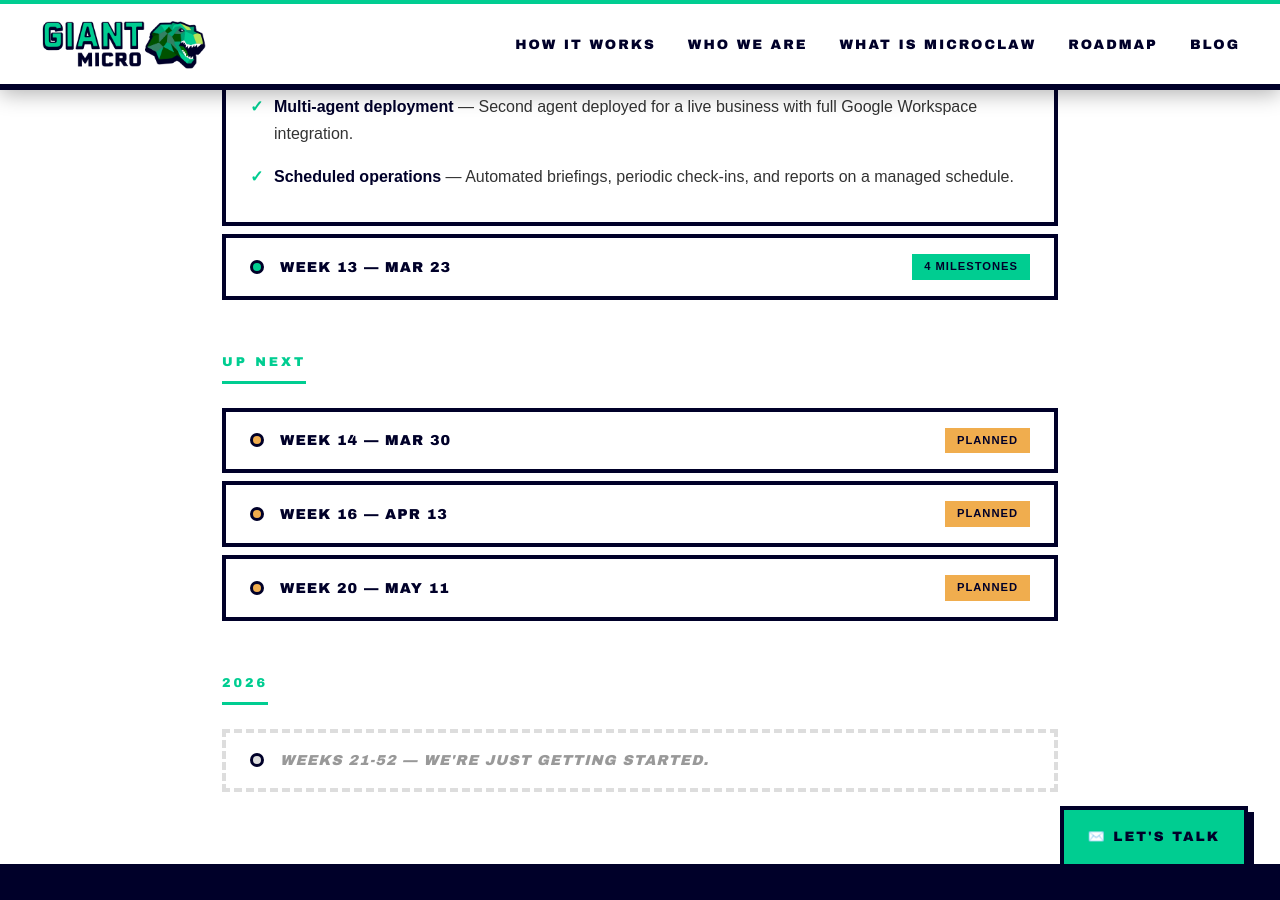
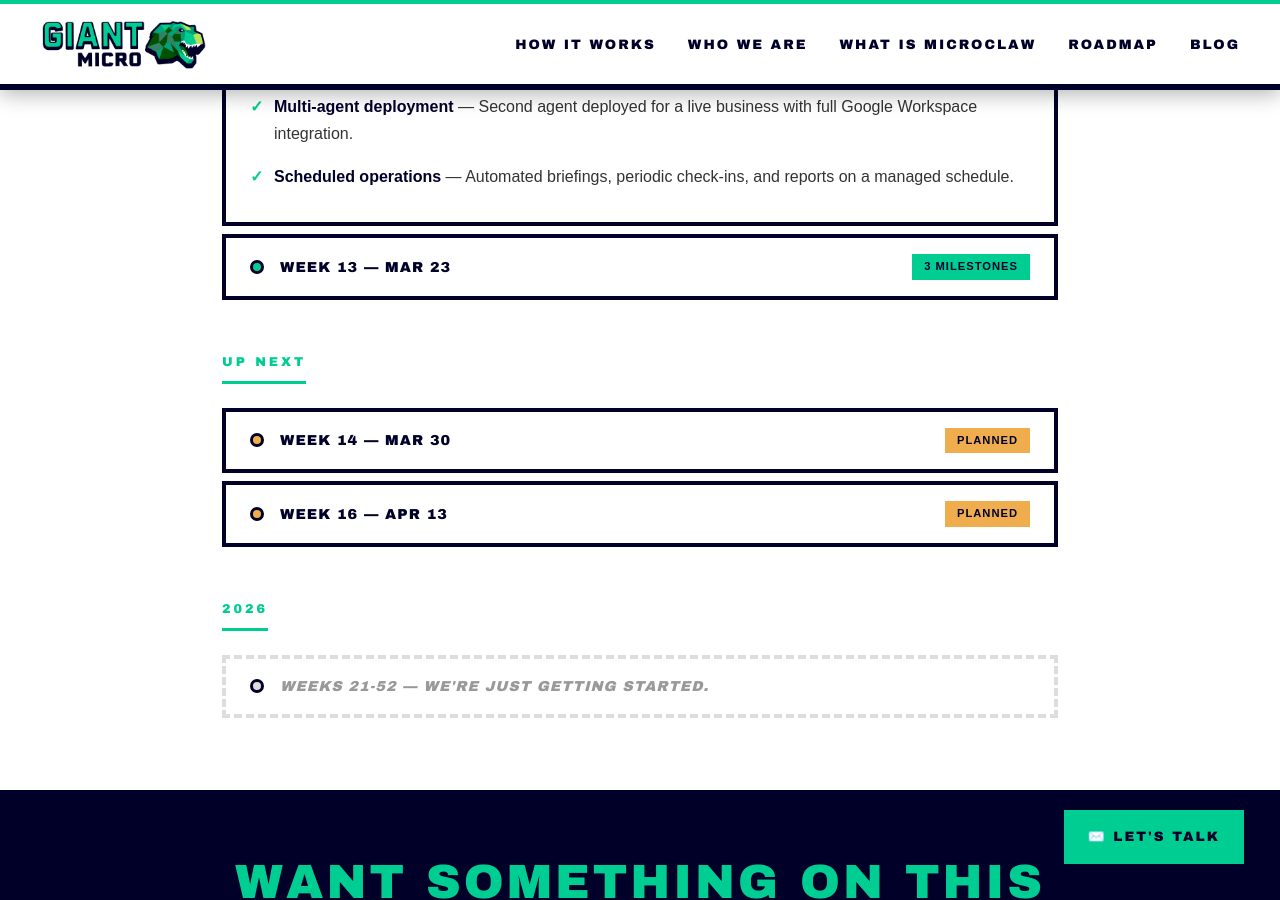
Before and after one commit to giant-micro/giant-micro.github.io, a Jekyll site: the page built from roadmap.html, in a window 1280 px wide and 900 px high, scrolled down 623 px. Built offline with Jekyll 4.4.1, drawn with Linux system fonts in a browser that asks for light colours.

Commit message:
Roadmap: Foresight → week 14, Hindsight → week 16

```diff
--- a/roadmap.html
+++ b/roadmap.html
@@ -72,12 +72,11 @@ title: Roadmap
             <summary class="timeline-summary">
                 <span class="timeline-dot done"></span>
                 <span class="timeline-week-label">Week 13 — Mar 23</span>
-                <span class="timeline-tag shipped">4 milestones</span>
+                <span class="timeline-tag shipped">3 milestones</span>
             </summary>
             <div class="timeline-content">
                 <ul>
                     <li><strong>MicroClaw 0.3: Threads</strong> — Direction-bearing memory. Agent remembers not just what happened, but where it was headed. Priorities carry forward automatically.</li>
-                    <li><strong>MicroClaw 0.4: Foresight</strong> — Predictive context loading. Agent anticipates what's going to matter before you ask.</li>
                     <li><strong>Website management</strong> — Agent builds and maintains business websites. Content updates live in under a minute from a single message.</li>
                     <li><strong>Business research and intelligence</strong> — Competitive analysis, market research, and actionable reports produced by the agent.</li>
                 </ul>
@@ -111,23 +111,13 @@ title: Roadmap
             </summary>
             <div class="timeline-content">
                 <ul>
+                    <li><strong>MicroClaw 0.5: Hindsight</strong> — Long-range pattern recognition. Agent surfaces slow signals across weeks and months that daily operations would miss.</li>
                     <li><strong>Facebook page management</strong> — Agent manages business Facebook pages. Posts, schedules content, and maintains social presence.</li>
                 </ul>
             </div>
         </details>
 
-        <details class="timeline-week">
-            <summary class="timeline-summary">
-                <span class="timeline-dot upcoming"></span>
-                <span class="timeline-week-label">Week 20 — May 11</span>
-                <span class="timeline-tag upcoming-tag">planned</span>
-            </summary>
-            <div class="timeline-content">
-                <ul>
-                    <li><strong>MicroClaw 0.5: Hindsight</strong> — Long-range pattern recognition. Agent surfaces slow signals across weeks and months that daily operations would miss.</li>
-                </ul>
-            </div>
-        </details>
+
 
         <!-- REST OF YEAR -->
         <div class="timeline-phase" style="margin-top: 3rem;">
```
Also changed, not shown: other parts of roadmap.html (+1 -0 lines).
